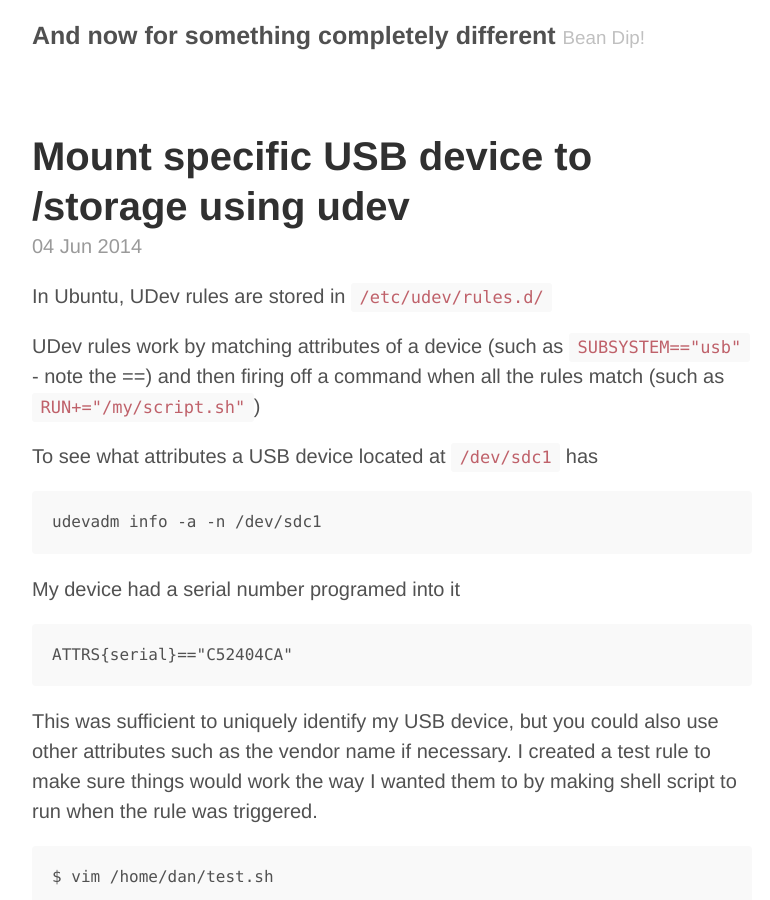
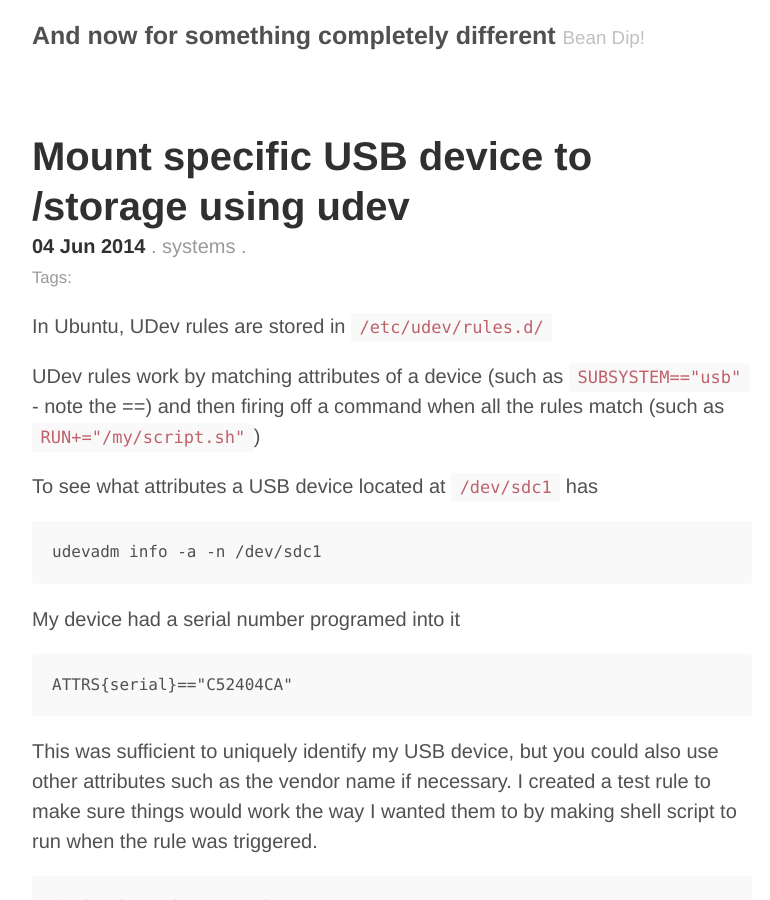
Before and after one commit to mrdanbrooks/mrdanbrooks.github.io, a Jekyll site: the page built from index.html, in a window 1280 px wide and 900 px high. Shown: the whole window, without its empty margins (248-1018 px from the left). Built offline with Jekyll 4.4.1, drawn with Linux system fonts in a browser that asks for light colours; Markdown is read by kramdown in place of the engine named in the settings; the list of posts is cut into pages by our own code.

Commit message:
and now for a little something

```diff
--- a/index.html
+++ b/index.html
@@ -12,7 +12,16 @@ title: Home
       </a>
     </h1>
 
-    <span class="post-date">{{ post.date | date_to_string }}</span>
+    <span class="post-date"><strong>{{ post.date | date_to_string }}</strong>
+        . {{ post.category }} .
+        <br/>
+        <small> Tags:
+            {% for tag in page.tags %}
+            <a href="/tags/{{ tag }}" title="View posts tagged with &quot;&quot;;"><u>{{ tag }}</u></a>
+            {% if forloop.last != true %} {% endif %}
+            {% endfor %}
+        </small>
+    </span>
 
     {{ post.content }}
   </div>
```
